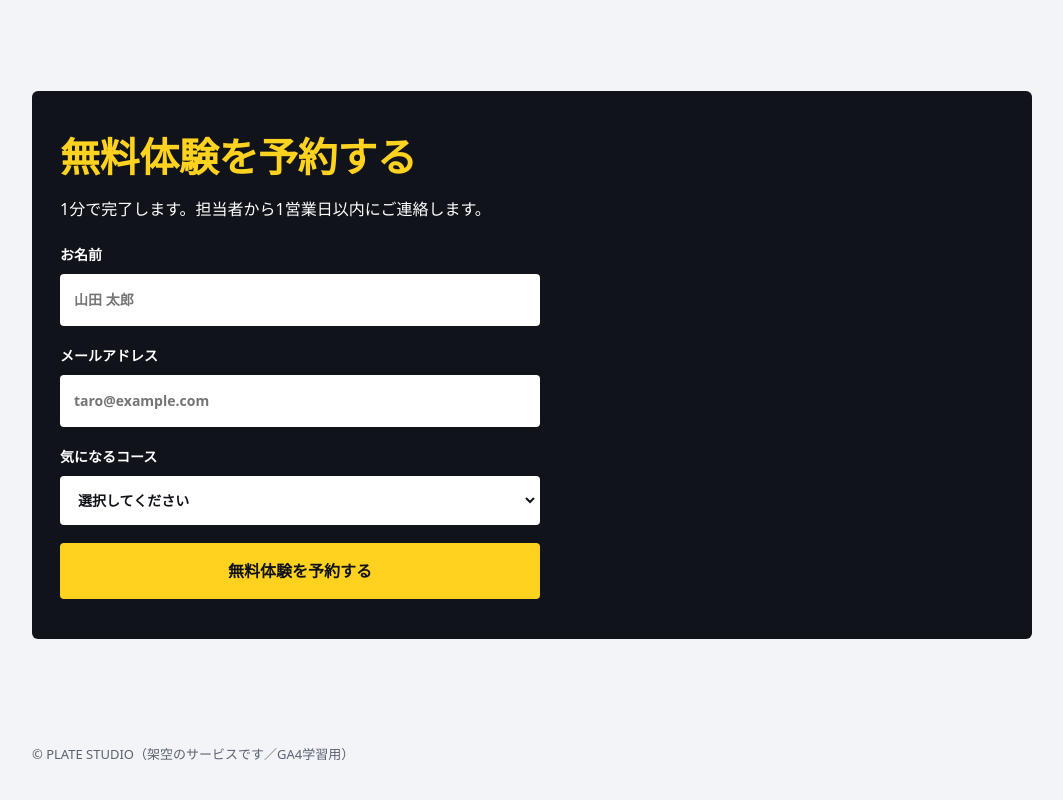
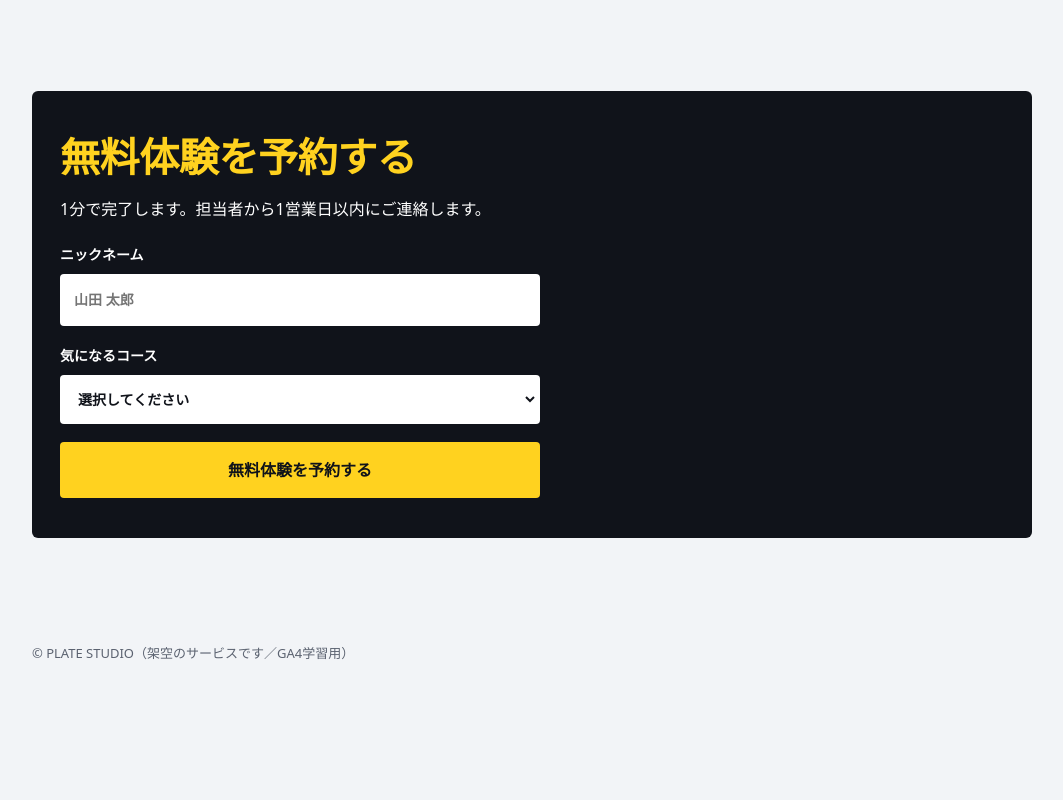
Before and after one commit to mgrooock/ga-practice, a plain HTML site: page index.html in a window 1280 px wide. Shown: the part 3017-3817 px from the top of the page, without its empty margins (108-1171 px from the left). After the commit the page ends 3782 px from the top, so only its background shows below. Drawn offline with Linux system fonts and the light colour scheme.

Commit message:
フォームの修正

```diff
--- a/index.html
+++ b/index.html
@@ -507,8 +507,8 @@
             <h2>無料体験を予約する</h2>
             <p>1分で完了します。担当者から1営業日以内にご連絡します。</p>
             <form id="leadForm">
-              <label>お名前<input name="name" required autocomplete="name" placeholder="山田 太郎" /></label>
-              <label>メールアドレス<input name="email" type="email" required autocomplete="email" placeholder="taro@example.com" /></label>
+              <label>ニックネーム<input name="name" required autocomplete="name" placeholder="山田 太郎" /></label>
+              <!-- <label>メールアドレス<input name="email" type="email" required autocomplete="email" placeholder="taro@example.com" /></label> -->
               <label
                 >気になるコース
                 <select name="plan" required>
```
